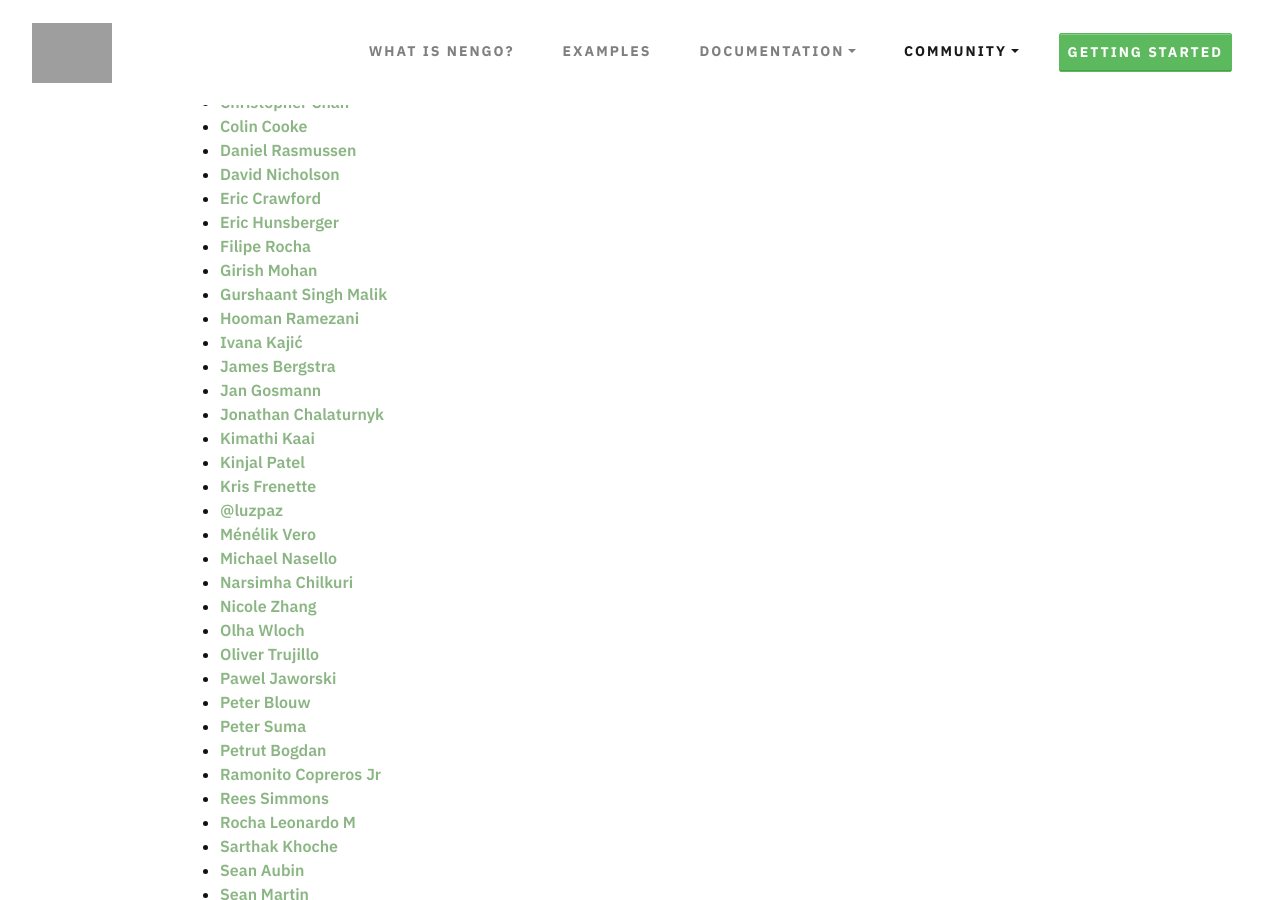
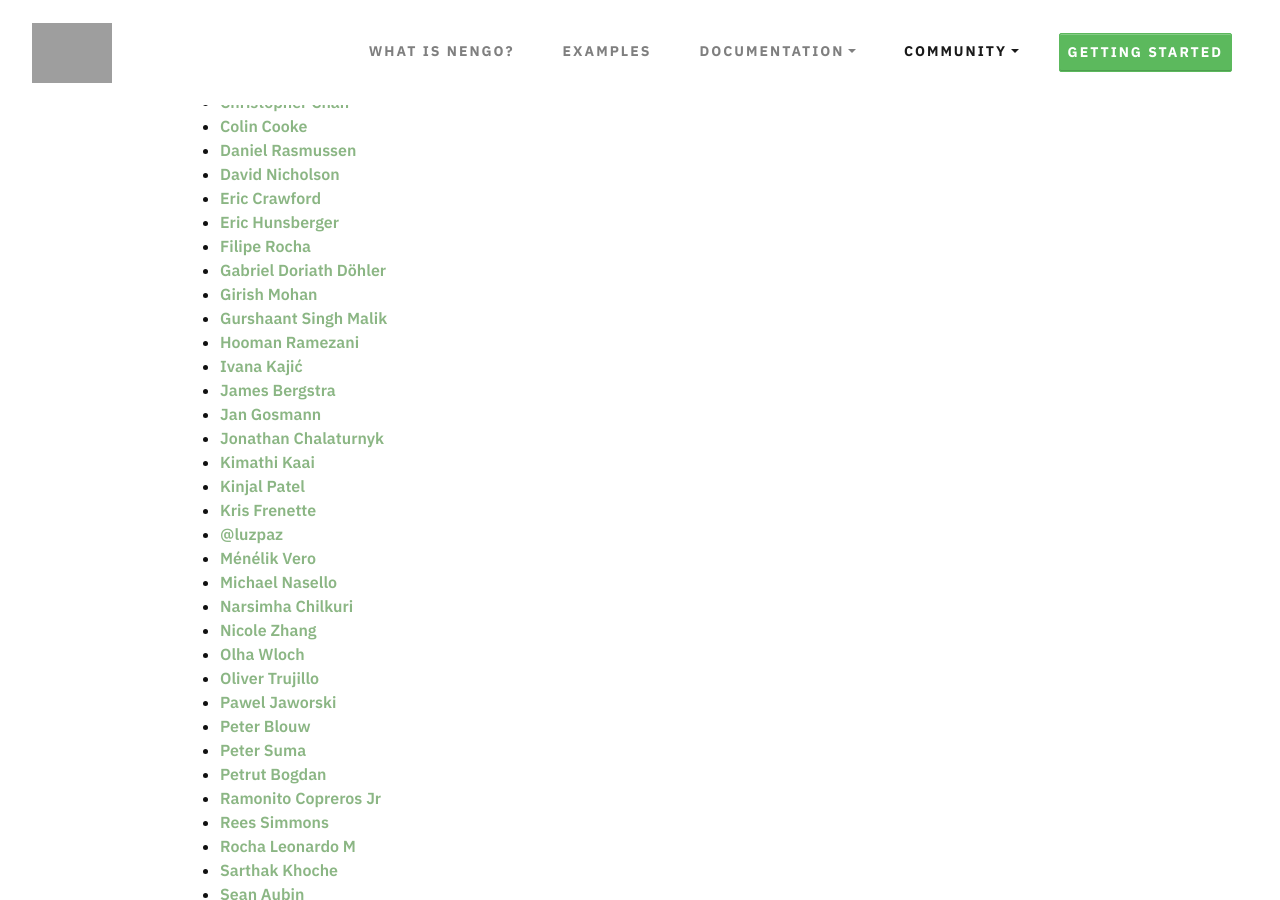
Before and after one commit to nengo/nengo.github.io, a Jekyll site: the page built from people.md, in a window 1280 px wide and 900 px high, scrolled down 770 px. Built offline with Jekyll 4.4.1, drawn with Linux system fonts in a browser that asks for light colours; nearby versions of some CDN libraries.

Commit message:
Add my name to people.md

```diff
--- a/people.md
+++ b/people.md
@@ -39,6 +39,7 @@
 - [Eric Crawford](mailto:eric.crawford@mail.mcgill.ca)
 - [Eric Hunsberger](mailto:erichuns@gmail.com)
 - [Filipe Rocha](mailto:f.rocha41@gmail.com)
+- [Gabriel Doriath Döhler](mailto:gabriel.doriath.dohler@ens.fr)
 - [Girish Mohan](mailto:mohangiri1999@gmail.com)
 - [Gurshaant Singh Malik](mailto:garymalik8080@gmail.com)
 - [Hooman Ramezani](mailto:hooman125@gmail.com)
```
